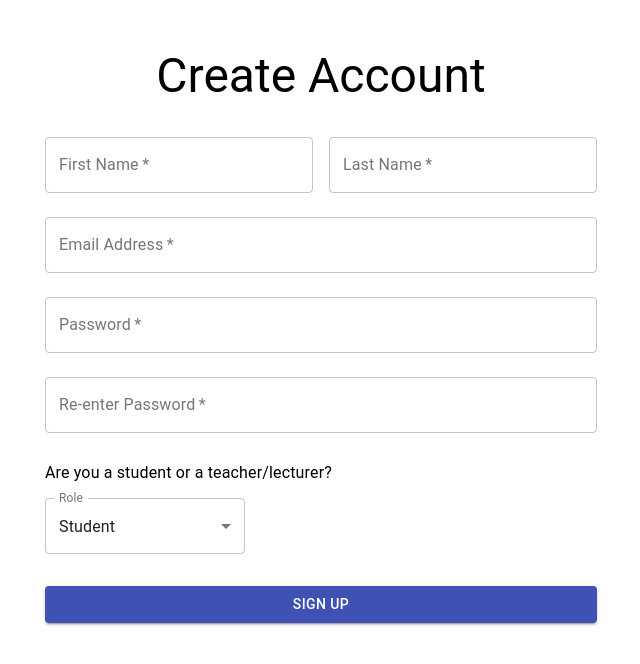
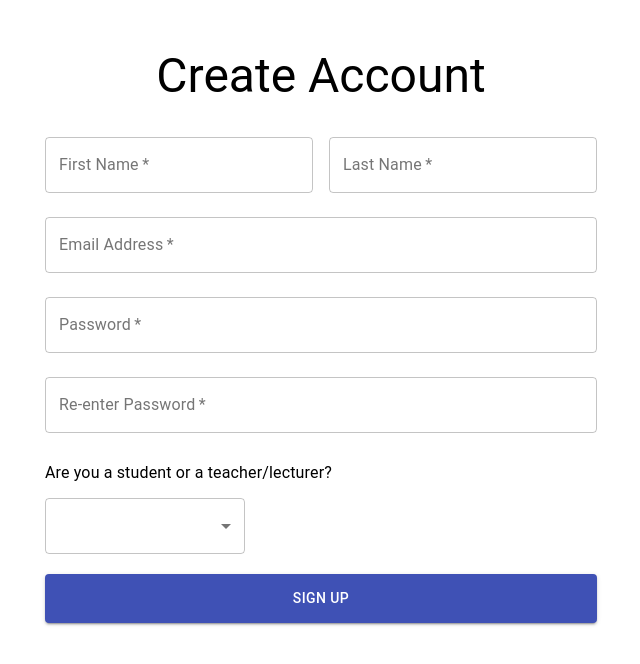
Before and after one commit to GarudaHacks-Hackathon/Studify, a React (Create React App) app: page /signup in a window 1280 px wide. Shown: the top 664 px of the page, without its empty margins (319-959 px from the left). Built offline with nearby package versions, Linux system fonts and the light colour scheme.

Commit message:
Modified Login and Sign Up pages to suit Adrian's part

```diff
--- a/src/App.js
+++ b/src/App.js
@@ -2,7 +2,7 @@ import React from "react";
 import logo from "./logo.svg";
 import "./App.css";
 
-import Login from "./Pages/Login";
+import Login from "./pages/Login";
 import SignUp from "./pages/SignUp";
 import StudentSchedule from "./pages/StudentSchedule";
 import CreateClass from "./pages/CreateClass";
--- a/src/pages/Login.js
+++ b/src/pages/Login.js
@@ -30,6 +30,9 @@ const useStyles = makeStyles(theme => ({
 
     submit: {
         marginTop: theme.spacing(2),
+        width: "100%",
+        padding: 12,
+        marginTop: 20,
     },
 
     grid: {
@@ -80,6 +83,8 @@ function Login() {
                         </Grid>
                     </Grid>
 
+
+                        <Link to="/student-schedule">
                             <Button
                                 className={classes.submit}
                                 variant="contained"
@@ -90,6 +95,7 @@ function Login() {
                             >
                                 Login
                             </Button>
+                        </Link>
 
                     <Grid
                         className={classes.grid}
--- a/src/pages/SignUp.js
+++ b/src/pages/SignUp.js
@@ -8,6 +8,7 @@ import Grid from '@material-ui/core/Grid';
 import FormControl from '@material-ui/core/FormControl';
 import InputLabel from '@material-ui/core/InputLabel';
 import Select from '@material-ui/core/Select';
+import MenuItem from '@material-ui/core/MenuItem';
 
 const useStyles = makeStyles(theme => ({
     div: {
@@ -26,13 +27,16 @@ const useStyles = makeStyles(theme => ({
         marginTop: theme.spacing(2.5),
     },
 
-    formControl: {
+    textField: {
         marginTop: theme.spacing(1),
         minWidth: 200,
     },
 
     submit: {
         marginTop: theme.spacing(4),
+        width: "100%",
+        padding: 12,
+        marginTop: 20,
     },
 }));
 
@@ -127,19 +131,20 @@ function SignUp() {
                         Are you a student or a teacher/lecturer?
                     </Typography>
 
-                    <FormControl variant="outlined" className={classes.formControl}>
-                        <InputLabel id="role">Role</InputLabel>
-                        <Select
-                            native
-                            id="role"
-                            label="Role"
-                            value={role}
-                            onChange={changeRole}
-                        >
-                            <option value={"Student"}>Student</option>
-                            <option value={"Teacher/Lecturer"}>Teacher/Lecturer</option>
-                        </Select>
-                    </FormControl>
+                    <TextField
+                        className={classes.textField}
+                        required
+                        select
+                        id="role"
+                        variant="outlined"
+                    >
+                        <MenuItem key={0} value={true}>
+                        Student
+                        </MenuItem>
+                        <MenuItem key={1} value={false}>
+                        Teacher/Lecturer
+                        </MenuItem>
+                    </TextField>
 
                     <Button
                         className={classes.submit}
```
Also changed, not shown: 1 other file (tests, documents, lock files or other folders). Lines whose indentation alone changed are shown as unchanged.
